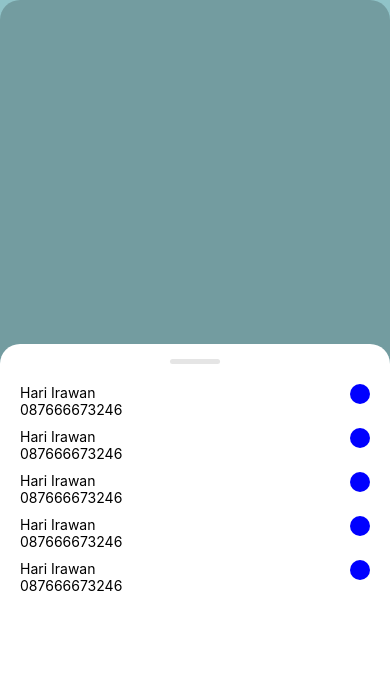
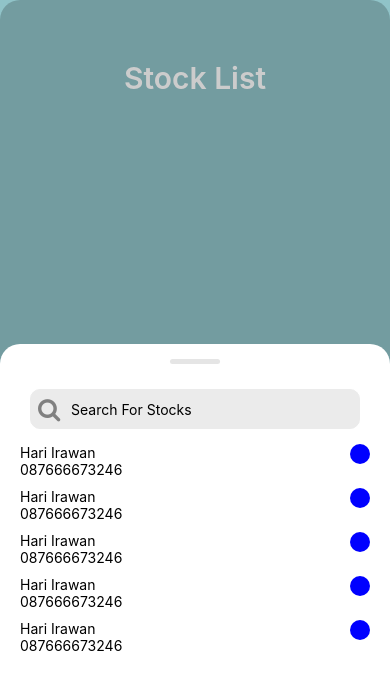
Before and after one commit to Nagendra07-moh/1-_Assesment, a React Native app in the folder Assesment/: screen /Home in a window 390 px wide. Shown: the top 690 px of the page. Built offline with nearby package versions, Linux system fonts and the light colour scheme.

Commit message:
search Completed

```diff
--- a/Assesment/src/Screens/Home.tsx
+++ b/Assesment/src/Screens/Home.tsx
@@ -6,11 +6,16 @@ import {
   TouchableHighlight,
   TouchableOpacity,
   StyleSheet,
+  Animated,
+  RefreshControl,
+  Button,
+  TextInput,
 } from "react-native";
 import React, { useEffect, useState, useRef } from "react";
 import { useSelector } from "react-redux";
 import { GestureHandlerRootView } from "react-native-gesture-handler";
 import BottomSheet, { BottomSheetRefProps } from "../Components/BottomSheet";
+import { FontAwesome } from "@expo/vector-icons";
 const Home = ({ navigation }: any) => {
   const refBottomSheet = useRef<BottomSheetRefProps>(null);
 
@@ -19,19 +24,59 @@ const Home = ({ navigation }: any) => {
   }, []);
   const triggerBottomSheet = () => {
     const isActive = refBottomSheet?.current?.isActive?.();
-
     if (isActive) {
-      refBottomSheet?.current?.scrollTo?.(-852);
+      refBottomSheet?.current?.scrollTo?.(0);
     } else {
       refBottomSheet?.current?.scrollTo?.(-500);
     }
   };
+  const [text, setText] = useState("");
+
   return (
     <GestureHandlerRootView style={{ flex: 1 }}>
-      <View style={styles.container}></View>
+      <View style={styles.container}>
+        <Text
+          style={{
+            position: "absolute",
+            top: 60,
+            color: "white",
+            fontWeight: "600",
+            fontSize: 30,
+          }}
+        >
+          Stock List
+        </Text>
+        {/* <Button title="Show List" onPress={() => triggerBottomSheet()} /> */}
+      </View>
 
       <BottomSheet ref={refBottomSheet}>
         <View>
+          <View>
+            <View
+              style={{ position: "absolute", top: 18, left: 38, zIndex: 1 }}
+            >
+              <FontAwesome name="search" size={24} color="gray" />
+            </View>
+            <TextInput
+              style={{
+                height: 40,
+                borderColor: "gray",
+                borderWidth: 1,
+                backgroundColor: "#EBEBEB",
+                borderBlockColor: "#EBEBEB",
+                borderEndColor: "#EBEBEB",
+                borderStartColor: "#EBEBEB",
+                marginVertical: 10,
+                marginHorizontal: 30,
+                elevation: 10,
+                paddingLeft: 40,
+                borderRadius: 10,
+              }}
+              onChangeText={(text) => setText(text)}
+              value={text}
+              placeholder="Search For Stocks"
+            />
+          </View>
           {Array.from(Array(5)).map((val, key) => {
             return (
               <View key={key} style={styles.item}>
@@ -74,6 +119,38 @@ const styles = StyleSheet.create({
     borderRadius: 40,
     backgroundColor: "blue",
   },
+  searchBar: {
+    marginHorizontal: "5%",
+    width: "90%",
+    marginTop: 40,
+    height: 40,
+    borderRadius: 10,
+    borderColor: "lightgray",
+    borderWidth: 1,
+    backgroundColor: "#f4f4f4",
+    justifyContent: "center",
+    alignItems: "center",
+  },
+  tab: {
+    justifyContent: "center",
+    alignItems: "center",
+    marginTop: 20,
+    marginHorizontal: 20,
+    width: 70,
+    height: 30,
+    borderRadius: 10,
+    backgroundColor: "pink",
+  },
+  card: {
+    width: "90%",
+    marginLeft: "5%",
+    height: 100,
+    borderRadius: 10,
+    backgroundColor: "yellow",
+    marginBottom: 20,
+    justifyContent: "center",
+    alignItems: "center",
+  },
 });
 
 export default Home;
```
